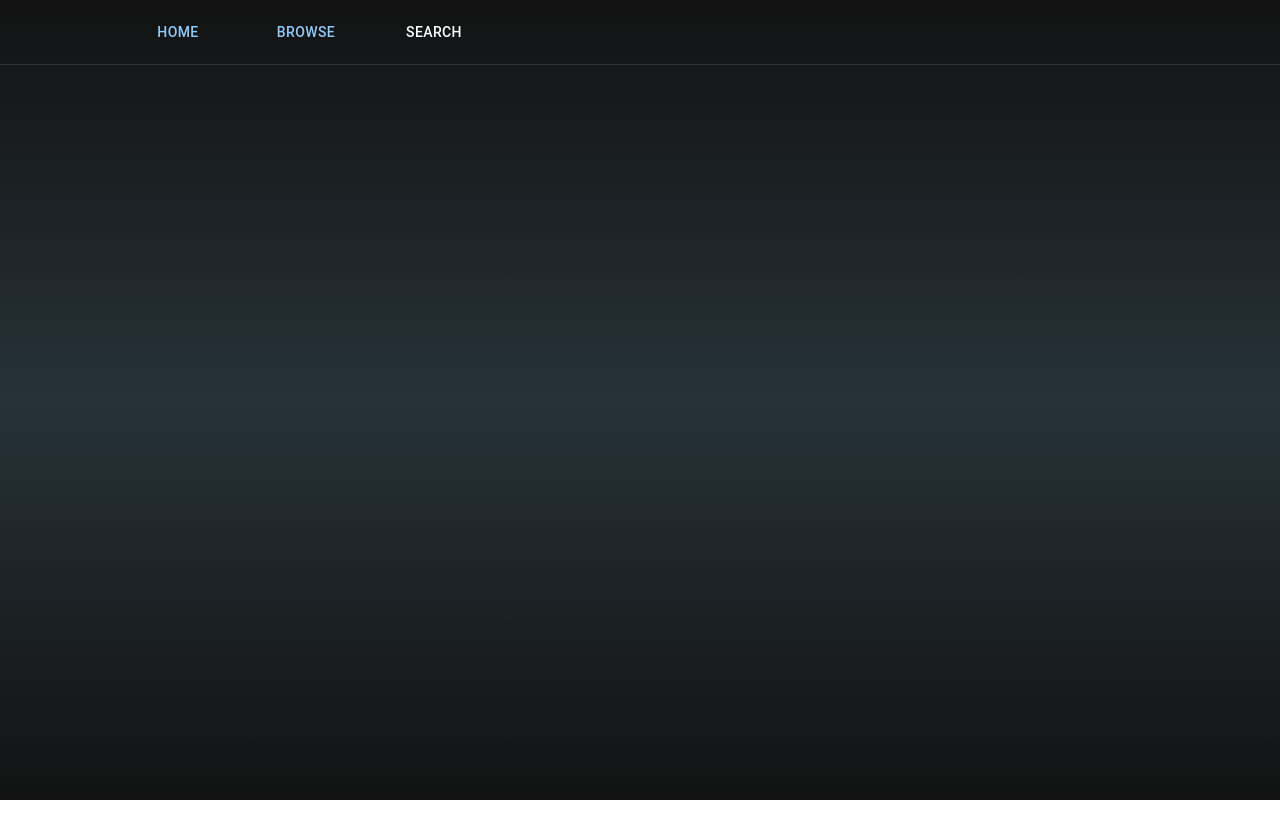
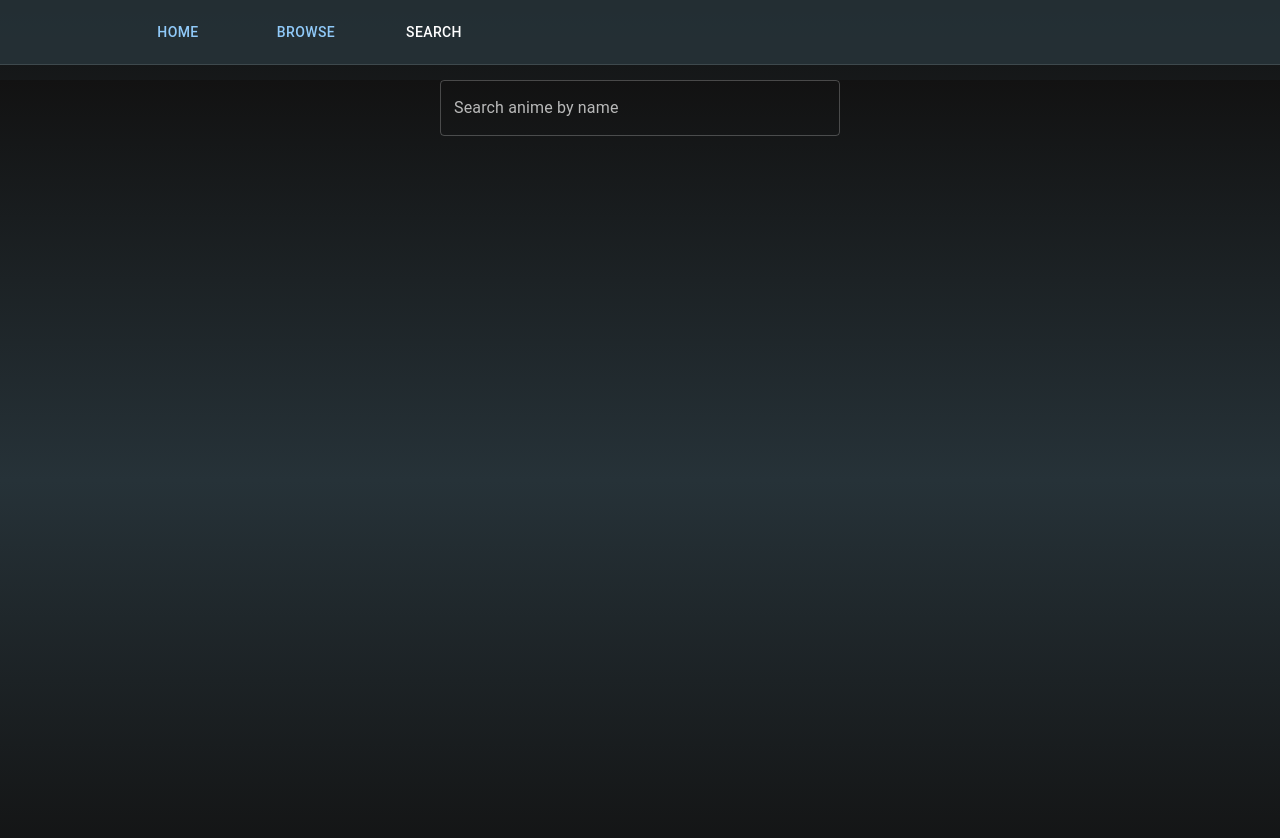
Before and after one commit to jakedinhvan/CS125-kirby, a React (Vite) app in the folder packages/client/: page /search in a window 1280 px wide. Before the commit this address had no page. Shown: the top 838 px of the page. Before the commit the page ends 800 px from the top, so only its background shows below. Built offline with nearby package versions, Linux system fonts and the light colour scheme; some icons are missing.

Commit message:
added search page

```diff
--- a/packages/client/src/App.tsx
+++ b/packages/client/src/App.tsx
@@ -1,14 +1,15 @@
 import { BrowserRouter, Routes, Route } from "react-router-dom";
 import Home from "./pages/Home";
+import Search from "./pages/Search";
 import Navbar from "./components/Navbar";
 
 export default function App() {
   return (
     <BrowserRouter>
       <Navbar />
-
       <Routes>
         <Route path="/" element={<Home />} />
+        <Route path="/search" element={<Search />} />
       </Routes>
     </BrowserRouter>
   );
--- a/packages/client/src/components/Navbar.tsx
+++ b/packages/client/src/components/Navbar.tsx
@@ -21,7 +21,7 @@ const Navbar = () => {
     });
 
     return (
-            <Box sx={{ borderBottom: 1, borderColor: 'divider', position: 'fixed', top: 0, left: 0, width: '100%', zIndex: 1100 }}>
+            <Box sx={{ borderBottom: 1, borderColor: 'divider', position: 'fixed', top: 0, left: 0, width: '100%', zIndex: 1100, backgroundColor: 'background.paper' }}>
                 <Box sx={{ maxWidth: 1100, mx: 'auto', display: 'flex', alignItems: 'center', px: 2, gap: 1, height: 64 }}>
                     <Button component={Link} to="/" sx={getButtonStyle('/')} startIcon={<Home />}>Home</Button>
                     <Button component={Link} to="/browse" sx={getButtonStyle('/browse')} startIcon={<VideoLibrary />}>Browse</Button>
--- a/packages/client/src/pages/Home.tsx
+++ b/packages/client/src/pages/Home.tsx
@@ -1,27 +1,15 @@
-import { Box, CircularProgress, TextField } from "@mui/material";
+import { Box, TextField } from "@mui/material";
 import { useState } from "react";
-import axios from "axios";
-import type { Anime } from '@kirby/types';
-import AnimeCard from "../component/AnimeCard";
+import { useNavigate } from "react-router-dom";
 
 export default function Home() {
   const [query, setQuery] = useState('');
-  const [results, setResults] = useState<Anime[]>([]);
-  const [loading, setLoading] = useState(false);
+  const navigate = useNavigate();
 
   const handleSearch = async (e: React.FormEvent<HTMLFormElement>) => {
     e.preventDefault();
-    setLoading(true);
-    setResults([]);
-
-    try {
-      const res = await axios.post('/api/kirby/searchname', { query });
-      setResults(res.data);
-    } catch (err) {
-      console.error(err);
-    } finally {
-      setLoading(false);
-    }
+    if (!query) return;
+    navigate(`/search?q=${encodeURIComponent(query)}`);
   };
 
   return (
@@ -47,21 +35,11 @@ export default function Home() {
         <TextField
           label="Search anime by name"
           variant="outlined"
+          value={query}
           onChange={(e) => setQuery(e.target.value)}
           fullWidth
         />
       </Box>
-
-      {loading && (
-        <Box sx={{ mt: 3 }}>
-          <CircularProgress />
-        </Box>
-      )}
-
-      {results && results.map((anime) => ( // @todo: refactor results into cards
-        <AnimeCard anime={anime} />
-      ))}
-
     </Box>
   );
 }
--- /dev/null
+++ b/packages/client/src/pages/Search.tsx
@@ -0,0 +1,82 @@
+import { Box, CircularProgress, TextField } from "@mui/material";
+import { useState, useEffect } from "react";
+import { useLocation, useNavigate } from "react-router-dom";
+import axios from "axios";
+import type { Anime } from '@kirby/types';
+import AnimeCard from "../component/AnimeCard";
+
+export default function Search() {
+  const location = useLocation();
+  const navigate = useNavigate();
+
+  const params = new URLSearchParams(location.search);
+  const queryParam = params.get('q') || '';
+
+  const [query, setQuery] = useState(queryParam);
+  const [results, setResults] = useState<Anime[]>([]);
+  const [loading, setLoading] = useState(false);
+
+  const handleSearch = async (e?: React.FormEvent<HTMLFormElement>) => {
+    e?.preventDefault();
+    if (!query) return;
+
+    navigate(`/search?q=${encodeURIComponent(query)}`, { replace: true });
+
+
+    setLoading(true);
+    setResults([]);
+
+    try {
+      const res = await axios.post('/api/kirby/searchname', { query });
+      setResults(res.data);
+    } catch (err) {
+      console.error(err);
+    } finally {
+      setLoading(false);
+    }
+  };
+
+  useEffect(() => {
+    if (queryParam) {
+      setQuery(queryParam);
+      handleSearch();
+    }
+  }, [queryParam]);
+
+  return (
+    <Box sx={{
+      minHeight: "100vh",
+      display: 'flex',
+      flexDirection: 'column',
+      alignItems: 'center',
+      gap: 2,
+      mt: 10,
+    }}>
+
+      <Box
+        component="form"
+        onSubmit={handleSearch}
+        sx={{
+          display: 'flex',
+          gap: 2,
+          width: '100%',
+          maxWidth: 400,
+        }}
+      >
+        <TextField
+          label="Search anime by name"
+          variant="outlined"
+          value={query}
+          onChange={(e) => setQuery(e.target.value)}
+          fullWidth
+        />
+      </Box>
+
+      {loading && <CircularProgress />}
+
+      {results.map((anime) => (
+        <AnimeCard key={anime.id} anime={anime} />
+      ))}
+    </Box>
+  );
+}
```
